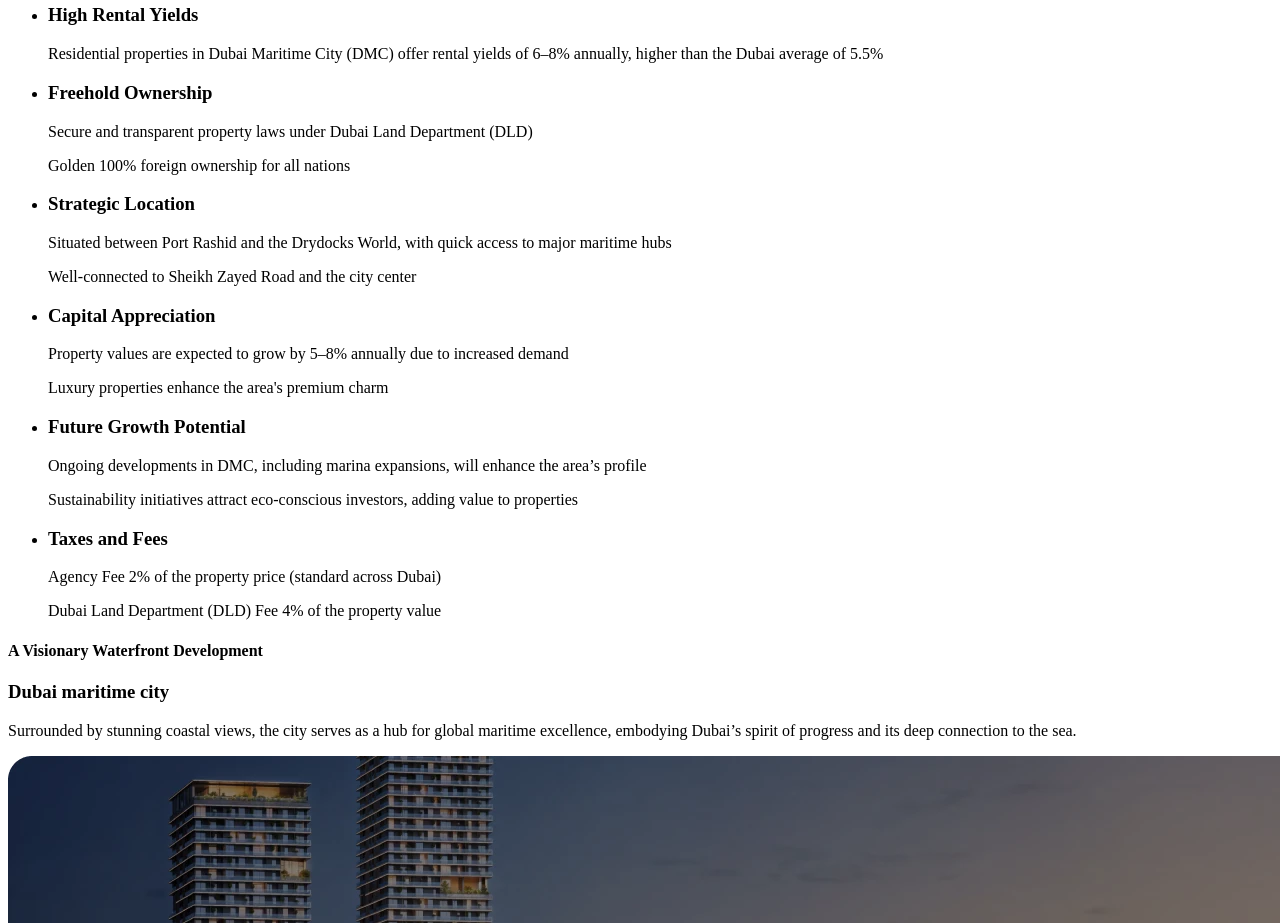
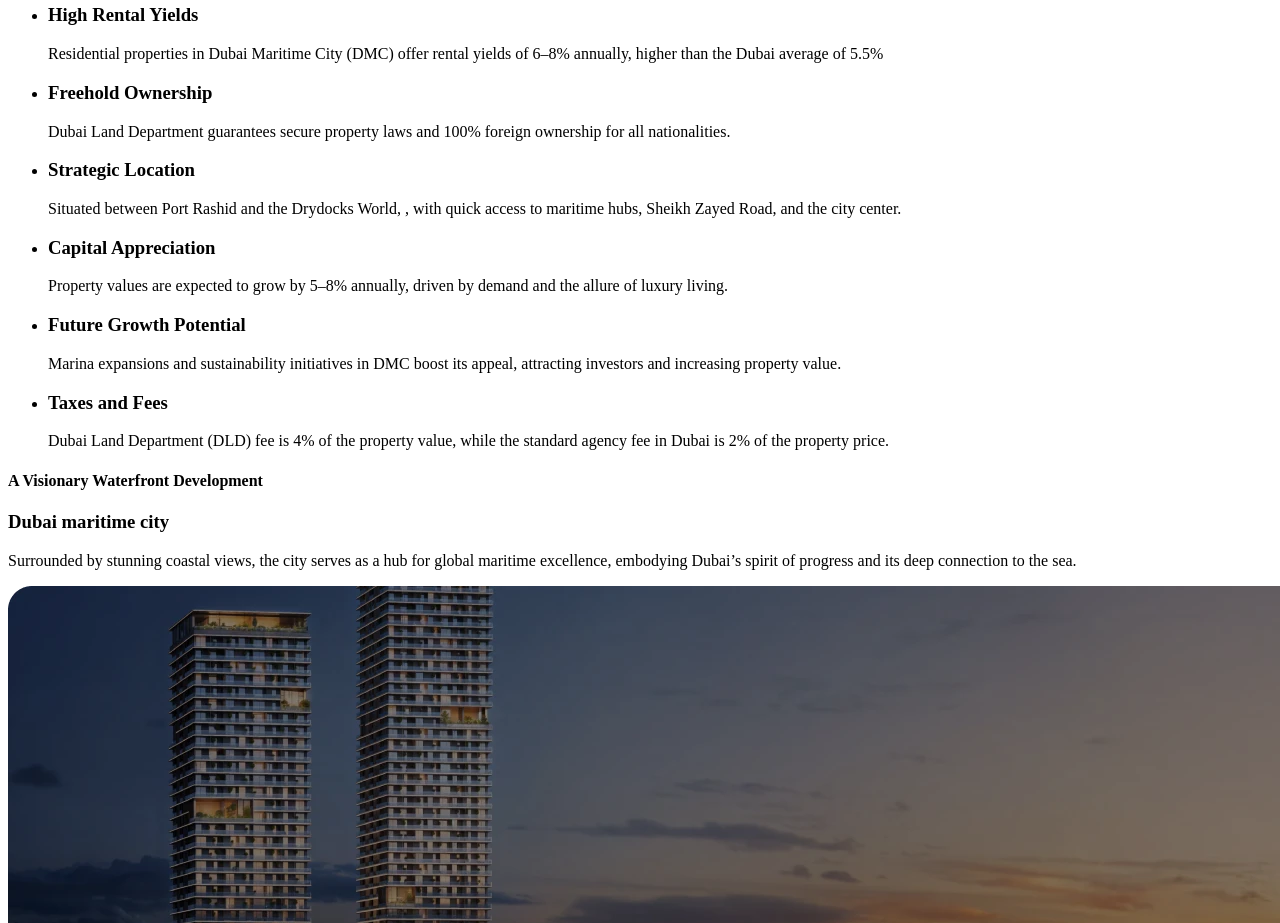
Before and after one commit to Moonflw/rest, a website with bundled scripts: page src/index.html in a window 1280 px wide. Shown: the part 5860-6783 px from the top of the page. Built offline with nearby package versions, Linux system fonts and the light colour scheme; some packages are replaced by stand-ins of ours; files whose address does not match are found by name.

Commit message:
fix:invest-text

```diff
--- a/src/html/sections/invest.html
+++ b/src/html/sections/invest.html
@@ -1,4 +1,4 @@
-<section class="invest invest-scroll" >
+<section class="invest invest-scroll">
   <div class="_container">
     <div class="invest__desc">
       <h4 class="invest__desc-title">Lucrative Financing</h4>
@@ -25,11 +25,8 @@
         <h3 class="invest__list-item-title">Freehold Ownership</h3>
         <div class="invest__list-item-text-holder">
           <p class="invest__list-item-text">
-            Secure and transparent property laws under Dubai Land Department
-            (DLD)
-          </p>
-          <p class="invest__list-item-text">
-            Golden 100% foreign ownership for all nations
+            Dubai Land Department guarantees secure property laws and 100%
+            foreign ownership for all nationalities.
           </p>
         </div>
       </li>
@@ -37,11 +34,8 @@
         <h3 class="invest__list-item-title">Strategic Location</h3>
         <div class="invest__list-item-text-holder">
           <p class="invest__list-item-text">
-            Situated between Port Rashid and the Drydocks World, with quick
-            access to major maritime hubs
-          </p>
-          <p class="invest__list-item-text">
-            Well-connected to Sheikh Zayed Road and the city center
+            Situated between Port Rashid and the Drydocks World, , with quick
+            access to maritime hubs, Sheikh Zayed Road, and the city center.
           </p>
         </div>
       </li>
@@ -49,11 +43,8 @@
         <h3 class="invest__list-item-title">Capital Appreciation</h3>
         <div class="invest__list-item-text-holder">
           <p class="invest__list-item-text">
-            Property values are expected to grow by 5–8% annually due to
-            increased demand
-          </p>
-          <p class="invest__list-item-text">
-            Luxury properties enhance the area's premium charm
+            Property values are expected to grow by 5–8% annually, driven by
+            demand and the allure of luxury living.
           </p>
         </div>
       </li>
@@ -61,12 +52,8 @@
         <h3 class="invest__list-item-title">Future Growth Potential</h3>
         <div class="invest__list-item-text-holder">
           <p class="invest__list-item-text">
-            Ongoing developments in DMC, including marina expansions, will
-            enhance the area’s profile
-          </p>
-          <p class="invest__list-item-text">
-            Sustainability initiatives attract eco-conscious investors, adding
-            value to properties
+            Marina expansions and sustainability initiatives in DMC boost its
+            appeal, attracting investors and increasing property value.
           </p>
         </div>
       </li>
@@ -74,10 +61,8 @@
         <h3 class="invest__list-item-title">Taxes and Fees</h3>
         <div class="invest__list-item-text-holder">
           <p class="invest__list-item-text">
-            Agency Fee 2% of the property price (standard across Dubai)
-          </p>
-          <p class="invest__list-item-text">
-            Dubai Land Department (DLD) Fee 4% of the property value
+            Dubai Land Department (DLD) fee is 4% of the property value, while
+            the standard agency fee in Dubai is 2% of the property price.
           </p>
         </div>
       </li>
--- a/src/scss/components/header.scss
+++ b/src/scss/components/header.scss
@@ -97,11 +97,17 @@
         width: 10px;
         opacity: 0;
         transition: all 0.3s ease;
+        @media (max-width: 1500px){
+          transform: translate(-100%, -44%);
+        }
         .open-menu & {
           transition-delay: 0.3s;
           transition: all 0.9s ease;
           transform: translate(0, -50%);
           opacity: 1;
+          @media (max-width: 1500px){
+            transform: translate(0, -44%);
+          }
         }
       }
 
--- a/src/scss/sections/invest.scss
+++ b/src/scss/sections/invest.scss
@@ -75,8 +75,8 @@
                     width: 6px;
                     height: 7px;
                     border-radius: 50%;
-                    left: -2.2rem;
-                    top: 0.5rem;
+                    left: -1.3rem;
+                    top: 0.6rem;
                 }
             }
         }
```
